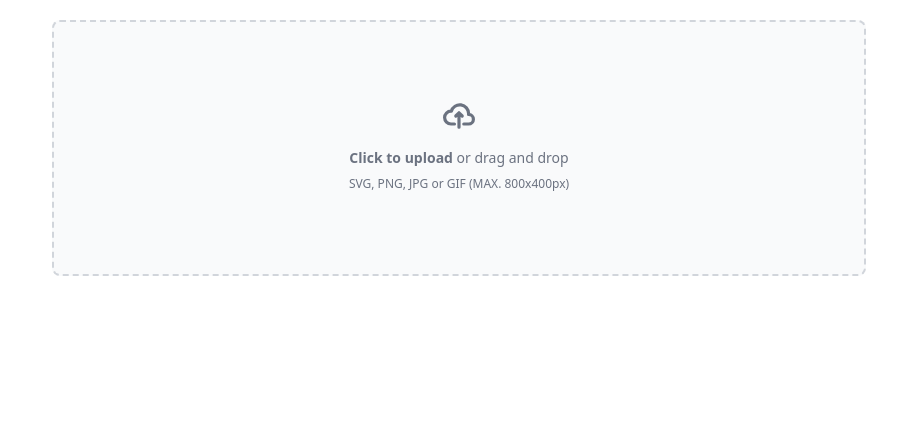
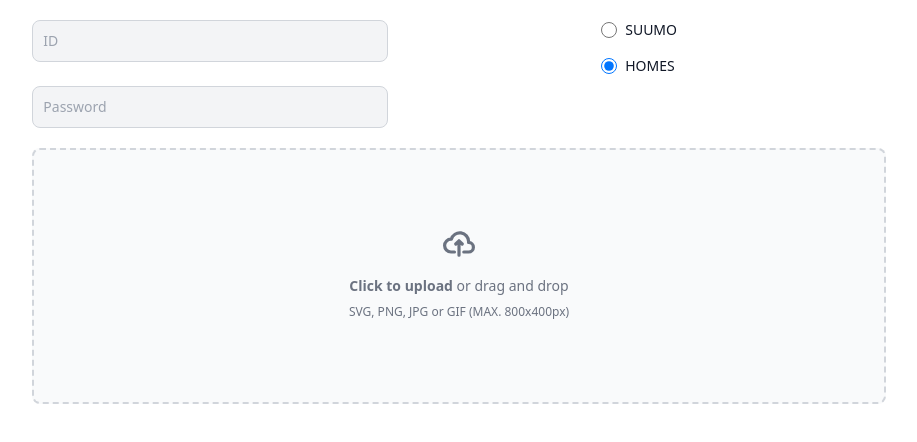
Before and after one commit to shouya31/suumo-automation-prototype, a Next.js app: page / in a window 1280 px wide. Shown: the top 442 px of the page, without its empty margins (181-1098 px from the left). Built offline with nearby package versions, Linux system fonts and the light colour scheme.

Commit message:
Add input and radio forms

```diff
--- a/components/UploadImage.tsx
+++ b/components/UploadImage.tsx
@@ -34,8 +34,8 @@ const UploadImage: React.FC = () => {
     };
 
     return (
-        <div className="w-8/12 m-auto">
-            <label htmlFor="dropzone-file" className="flex flex-col items-center justify-center h-64 border-2 border-gray-300 border-dashed rounded-lg cursor-pointer m-5 bg-gray-50 dark:bg-gray-700 hover:bg-gray-100 dark:border-gray-600 dark:hover:border-gray-500 dark:hover:bg-gray-600">
+        <>
+            <label htmlFor="dropzone-file" className="flex flex-col items-center justify-center h-64 border-2 border-gray-300 border-dashed rounded-lg cursor-pointer bg-gray-50 hover:bg-gray-100 dark:border-gray-600 dark:hover:border-gray-500">
                 <div className="flex flex-col items-center justify-center pt-5 pb-6">
                     <svg className="w-8 h-8 mb-4 text-gray-500 dark:text-gray-400" aria-hidden="true" xmlns="http://www.w3.org/2000/svg" fill="none" viewBox="0 0 20 16">
                         <path stroke="currentColor" strokeLinecap="round" strokeLinejoin="round" strokeWidth="2" d="M13 13h3a3 3 0 0 0 0-6h-.025A5.56 5.56 0 0 0 16 6.5 5.5 5.5 0 0 0 5.207 5.021C5.137 5.017 5.071 5 5 5a4 4 0 0 0 0 8h2.167M10 15V6m0 0L8 8m2-2 2 2" />
@@ -66,7 +66,7 @@ const UploadImage: React.FC = () => {
                     </div>
                 ))}
             </div>
-        </div>
+        </>
     );
 };
 
--- a/pages/index.tsx
+++ b/pages/index.tsx
@@ -1,9 +1,28 @@
+import Form from './Form';
 import UploadImage from '../components/UploadImage';
 
 const IndexPage = () => {
   return (
-    <div>
+    <div className='w-8/12 mx-auto'>
+      <div className='flex my-5 justify-between'>
+        <div className='w-5/12'>
+          <input type="text" className="mb-6 bg-gray-100 border border-gray-300 text-gray-900 text-sm rounded-lg focus:ring-blue-500 focus:border-blue-500 block w-full p-2.5 dark:border-gray-600 dark:placeholder-gray-400 dark:text-gray-400 dark:focus:ring-blue-500 dark:focus:border-blue-500" placeholder='ID' />
+          <input type="password" className="bg-gray-100 border border-gray-300 text-gray-900 text-sm rounded-lg focus:ring-blue-500 focus:border-blue-500 block w-full p-2.5 dark:border-gray-600 dark:placeholder-gray-400 dark:text-gray-400 dark:focus:ring-blue-500 dark:focus:border-blue-500" placeholder='Password' />
+        </div>
+        <div className='w-4/12'>
+          <div className="flex items-center mb-4">
+            <input id="default-radio-1" type="radio" value="" name="default-radio" className="w-4 h-4 text-blue-600 bg-gray-100 border-gray-300 focus:ring-blue-500 dark:focus:ring-blue-600 dark:ring-offset-gray-800 focus:ring-2 dark:border-gray-600" />
+            <label htmlFor="default-radio-1" className="ms-2 text-sm font-medium text-gray-900">SUUMO</label>
+          </div>
+          <div className="flex items-center">
+            <input checked id="default-radio-2" type="radio" value="" name="default-radio" className="w-4 h-4 text-blue-600 bg-gray-100 border-gray-300 focus:ring-blue-500 dark:focus:ring-blue-600 dark:ring-offset-gray-800 focus:ring-2 dark:border-gray-600" />
+            <label htmlFor="default-radio-2" className="ms-2 text-sm font-medium text-gray-900">HOMES</label>
+          </div>
+        </div>
+      </div>
+
       <UploadImage />
+      {/* <Form /> */}
     </div>
   );
 };
```
